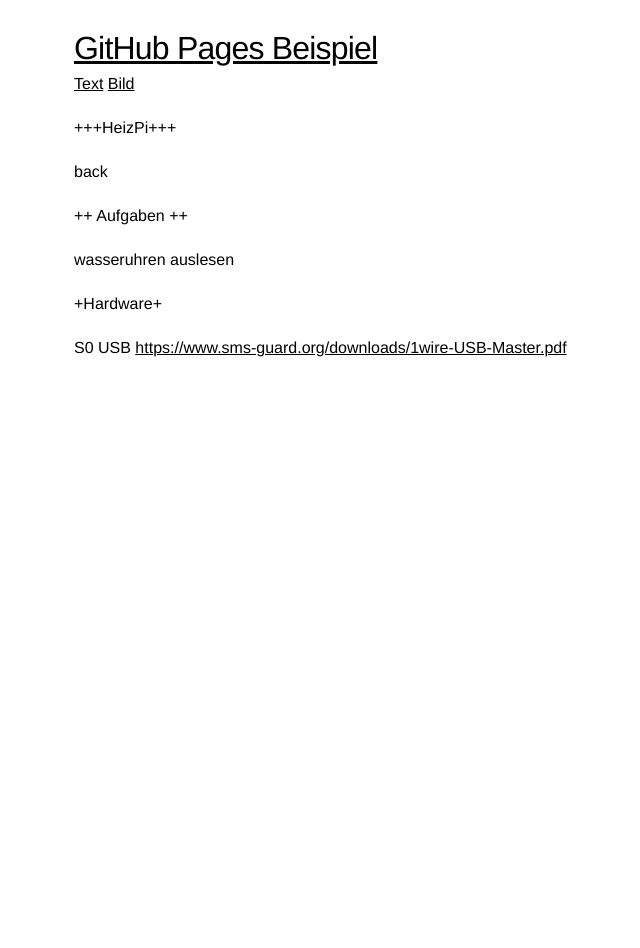
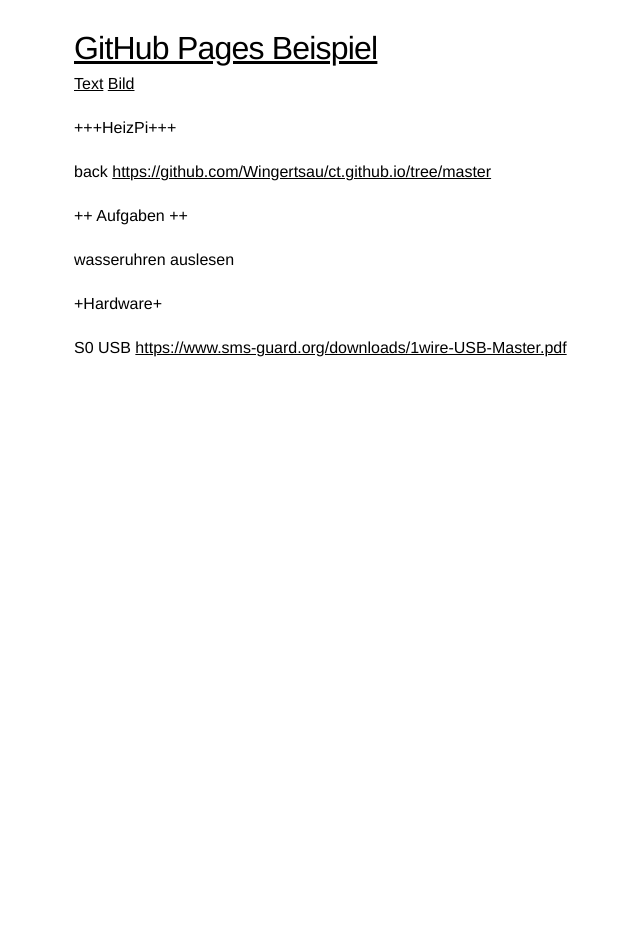
Before and after one commit to Wingertsau/ct.github.io, a Jekyll site: the page built from 53.md, in a window 1280 px wide. Shown: the whole page, without its empty margins (104-744 px from the left). Built offline with Jekyll 4.4.1, drawn with Linux system fonts in a browser that asks for light colours; our own code applies the rules of GitHub Pages for plain Markdown files; part of the change alters nothing that is shown.

Commit message:
Update 53.md

```diff
--- a/53.md
+++ b/53.md
@@ -1,6 +1,6 @@
 +++HeizPi+++
 
-back <www.heise.de>
+back <https://github.com/Wingertsau/ct.github.io/tree/master>
 
 ++ Aufgaben ++
 
```
